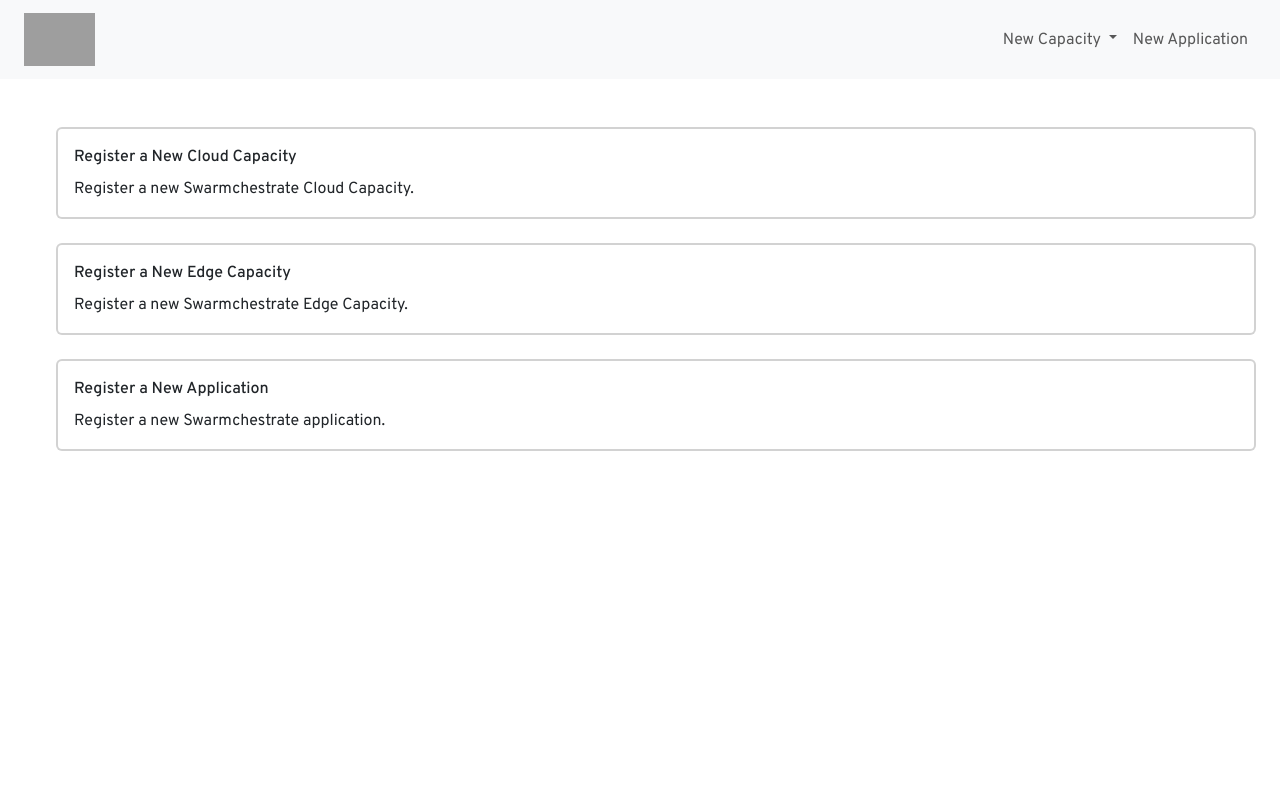
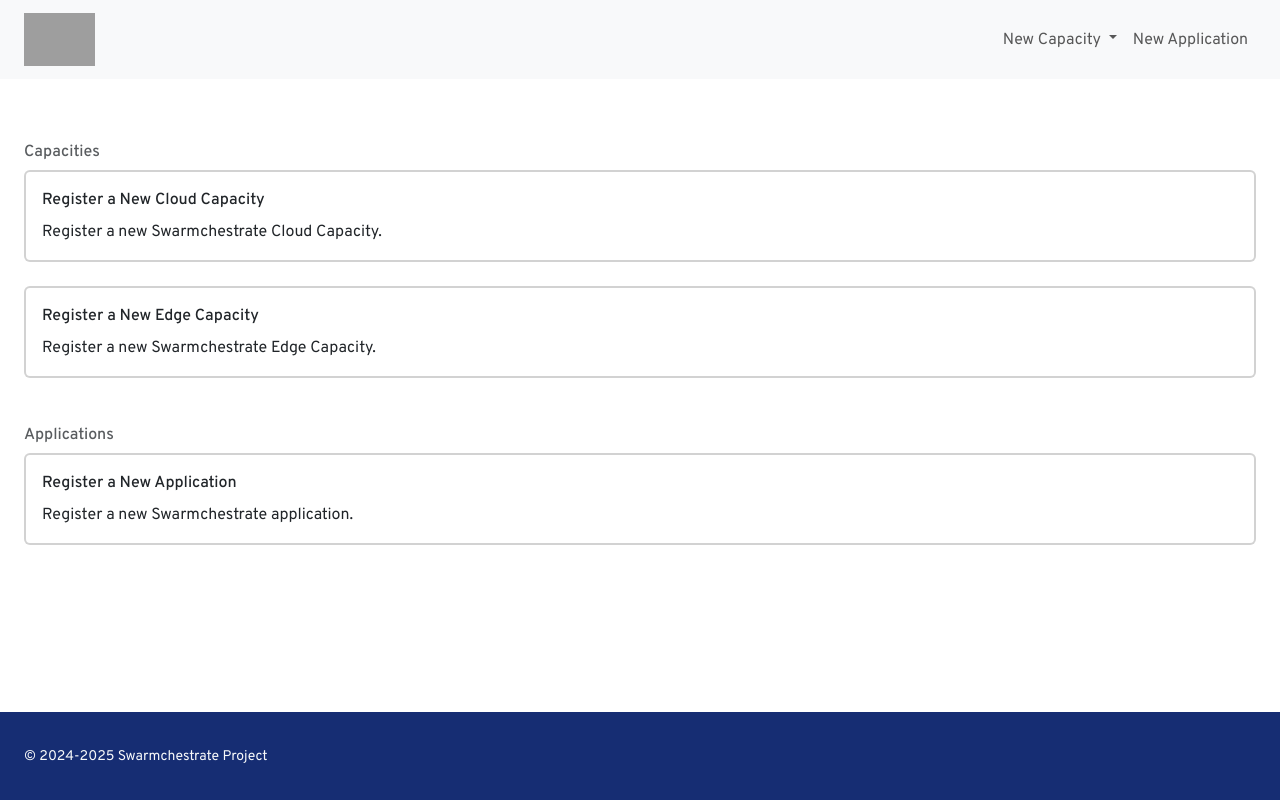
Before and after one commit to Swarmchestrate/gui, a Django app: page / in a window 1280 px wide. Run offline with Django 5.2, Linux system fonts and the light colour scheme; grey boxes are pictures that could not be loaded.

Commit message:
Add site footer & update home page menu layout

```diff
--- a/static/style.css
+++ b/static/style.css
@@ -1,4 +1,12 @@
+html, body {
+    height: 100%;
+    margin: 0;
+}
+
 body {
+    min-height: 100%;
+    display: grid;
+    grid-template-rows: 1fr auto;
     font-family: "Overpass", sans-serif;
     font-optical-sizing: auto;
     /* font-weight: 400; */
@@ -6,7 +14,11 @@ body {
 }
 
 a {
-    color: var(--swrmch-link-colour);
+    color: var(--swrm-link-colour);
+}
+
+section {
+    padding-block: 1rem;
 }
 
 /* Skip to main content link */
@@ -28,24 +40,33 @@ a {
     max-height: 53px;
 }
 
+/* Footer */
+.footer {
+    grid-row-start: 2;
+    grid-row-end: 3;
+    padding-block: 2rem;
+    background-color: var(--swrm-footer-bg-colour);
+    color: rgb(var(--bs-light-rgb));
+}
+
 /* Home page menu */
-#home-menu-links .card {
+.home-menu-links .card {
     border-width: 0.15rem;
 }
 
-#home-menu-links .card a {
+.home-menu-links .card a {
     color: var(--bs-body-color);
 }
 
-#home-menu-links .card:has(a:hover),
-#home-menu-links .card:has(a:focus-visible) {
+.home-menu-links .card:has(a:hover),
+.home-menu-links .card:has(a:focus-visible) {
     --bs-border-opacity: 1;
-    border-color: var(--swrmch-link-colour);
+    border-color: var(--swrm-link-colour);
 }
 
-#home-menu-links .card a:hover,
-#home-menu-links .card a:focus-visible {
-    color: var(--swrmch-link-colour);
+.home-menu-links .card a:hover,
+.home-menu-links .card a:focus-visible {
+    color: var(--swrm-link-colour);
 }
 
 label:has(~ :required)::after,
@@ -55,5 +76,6 @@ label:has(~ :required)::after,
 }
 
 :root {
-    --swrmch-link-colour: #0455bf;
+    --swrm-link-colour: #0455bf;
+    --swrm-footer-bg-colour: #162d73;
 }
--- a/templates/base.html
+++ b/templates/base.html
@@ -21,9 +21,10 @@
     <title>{{ title }}</title>
 </head>
 <body>
+    <div class="content">
         <!-- A handy skip link for keyboard users -->
         <a href="#main" class="btn btn-light">Skip to main content</a>
-    <nav class="navbar navbar-expand-lg bg-body-tertiary">
+        <nav class="navbar navbar-expand-lg bg-body-tertiary mb-5">
             <div class="container-xxl gx-sm-5 gx-4">
                 <a href="{% url 'index' %}" class="navbar-brand">
                     <img id="logo" src="https://www.swarmchestrate.eu/wp-content/uploads/2024/04/logo-horizontal.png" width="1425" height="300.45" alt="Swarmchestrate" id="logo" data-height-percentage="54" data-actual-width="1425" data-actual-height="300.45">
@@ -54,9 +55,15 @@
             </div>
         </nav>
         <main id="main">
-        <div class="container-xxl gx-sm-5 gx-4 my-5">
+            <div class="container-xxl gx-sm-5 gx-4">
                 {% block content %}{% endblock content %}
             </div>
         </main>
+    </div>
+    <footer class="footer mt-5">
+        <div class="container-xxl gx-sm-5 gx-4">
+            <small>© 2024-2025 Swarmchestrate Project</small>
+        </div>
+    </footer>
 </body>
 </html>
--- a/templates/index.html
+++ b/templates/index.html
@@ -1,7 +1,9 @@
 {% extends 'base.html' %}
 {% block content %}
-<ul id="home-menu-links" class="row row-cols-1 g-4">
-    <div class="col">
+<section>
+    <h2 class="fs-6 text-body-secondary">Capacities</h2>
+    <ul class="row row-cols-1 g-4 list-unstyled home-menu-links">
+        <li class="col">
             <div class="card">
                 <div class="card-body">
                     <div class="card-title">
@@ -10,8 +12,8 @@
                     <p class="card-text">Register a new Swarmchestrate Cloud Capacity.</p>
                 </div>
             </div>
-    </div>
-    <div class="col">
+        </li>
+        <li class="col">
             <div class="card">
                 <div class="card-body">
                     <div class="card-title">
@@ -20,8 +22,13 @@
                     <p class="card-text">Register a new Swarmchestrate Edge Capacity.</p>
                 </div>
             </div>
-    </div>
-    <div class="col">
+        </li>
+    </ul>
+</section>
+<section>
+    <h2 class="fs-6 text-body-secondary">Applications</h2>
+    <ul class="row row-cols-1 g-4 list-unstyled home-menu-links">
+        <li class="col">
             <div class="card">
                 <div class="card-body">
                     <div class="card-title">
@@ -30,6 +37,7 @@
                     <p class="card-text">Register a new Swarmchestrate application.</p>
                 </div>
             </div>
-    </div>
+        </li>
     </ul>
+</section>
 {% endblock content %}
```
Lines whose indentation alone changed are shown as unchanged.
